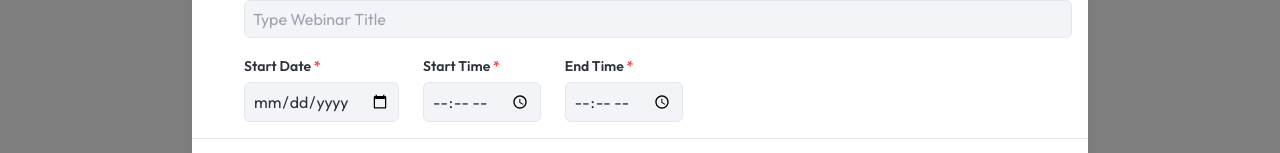
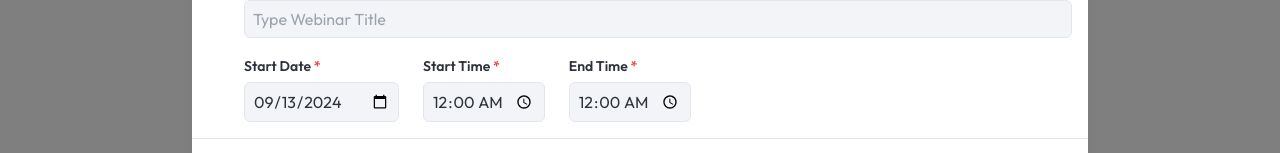
Before and after one commit to pruthvii09/ik-task, a React (Create React App) app: page / in a window 1280 px wide. Both pictures are taken after typing "Sample" into the empty fields and a click on the button "Add Webinar". Shown: the part 518-671 px from the top of the page. Built offline with nearby package versions, Linux system fonts and the light colour scheme.

Commit message:
fix: topics dropdown issue

```diff
--- a/src/components/FilterBar.jsx
+++ b/src/components/FilterBar.jsx
@@ -1,7 +1,20 @@
-import React from "react";
+import React, { useMemo } from "react";
 import { Search } from "lucide-react";
+import { useSelector } from "react-redux";
 
 const FilterBar = ({ searchTerm, onSearchChange, onTopicChange }) => {
+  const webinars = useSelector((store) => store.webinars.webinars);
+
+  /* Calculate unique topics from webinars array:
+   * 1. Extract all topics from webinars
+   * 2. Create a Set to remove duplicates
+   * 3. Convert back to array and sort alphabetically
+   */
+  const uniqueTopics = useMemo(() => {
+    const topics = webinars.map((webinar) => webinar.topics);
+    return [...new Set(topics)].sort();
+  }, [webinars]);
+
   return (
     <div className="py-2 w-full flex items-center sm:flex-row flex-col gap-4 sm:gap-0 justify-between">
       <div className="relative w-full">
@@ -22,8 +35,11 @@ const FilterBar = ({ searchTerm, onSearchChange, onTopicChange }) => {
           className="outline-none sm:w-fit w-full px-2 py-1.5 border rounded-md border-[#E3E7EC] dark:bg-[#151617] dark:border-zinc-700 dark:text-white"
         >
           <option value="">Select Topic</option>
-          <option value="careers">Careers</option>
-          <option value="front end engineering">Front End Engineering</option>
+          {uniqueTopics.map((topic) => (
+            <option key={topic} value={topic}>
+              {topic}
+            </option>
+          ))}
         </select>
       </div>
     </div>
--- a/src/components/modals/CreateWebinarModal.jsx
+++ b/src/components/modals/CreateWebinarModal.jsx
@@ -16,9 +16,9 @@ const CreateWebinarModal = () => {
     instructorCompany: "",
     topics: "",
     webinarTitle: "",
-    webinarStartDate: "",
-    startTime: "",
-    endTime: "",
+    webinarStartDate: new Date().toISOString().split("T")[0] || "",
+    startTime: "00:00",
+    endTime: "00:00",
   });
   const [errors, setErrors] = useState({});
 
--- a/src/components/ui/Input.jsx
+++ b/src/components/ui/Input.jsx
@@ -19,6 +19,8 @@ const Input = ({
           error ? "border-red-500" : "border-[#E3E7EC] dark:border-zinc-700"
         } outline-none px-2 py-1.5 rounded-md`}
         type={type}
+        min="00:00"
+        max="23:59"
         placeholder={placeholder}
         value={value}
         onChange={onChange}
--- a/src/constants/data.js
+++ b/src/constants/data.js
@@ -29,7 +29,7 @@ export const webinarSamples = [
     instructorRole: "UX Designer",
     instructorImage: "https://i.postimg.cc/Jh8vpP09/image.png",
     instructorCompany: "Creative Designs",
-    topics: "Front End Engineering",
+    topics: "DevOps Engineering",
     webinarTitle: "Designing User-Centered Experiences is Very Long Title",
     webinarStartDate: "2024-09-22",
     startTime: "09:00",
```
